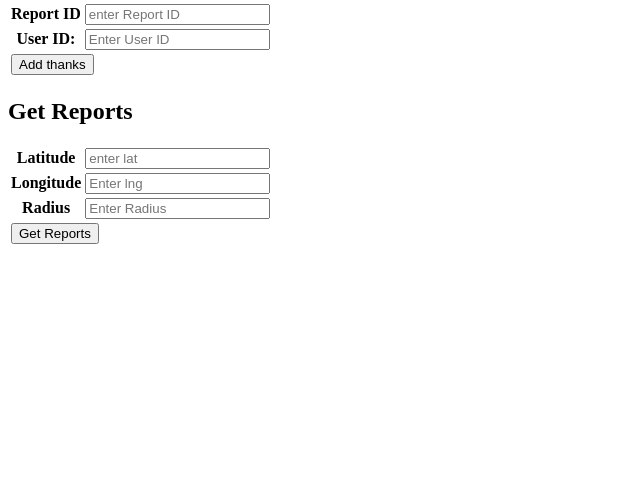
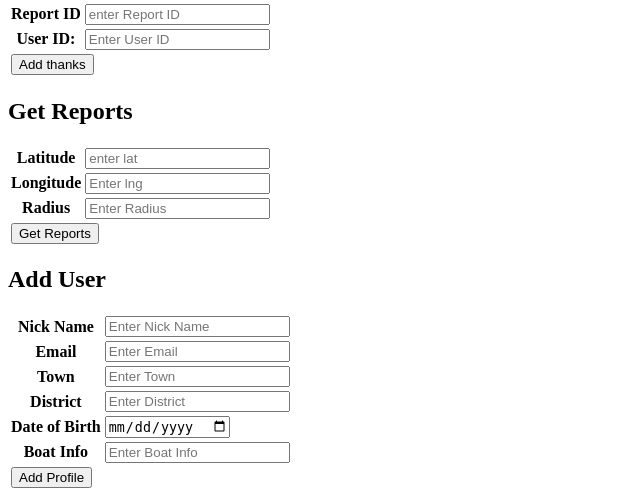
Before and after one commit to stoic1979/BoatServer, a Flask app: page /api_demo in a window 1280 px wide. Shown: the part 825-1324 px from the top of the page, without its empty margins (0-640 px from the left). Before the commit the page ends 1069 px from the top, so only its background shows below. Run offline with Flask 2, Linux system fonts and the light colour scheme.

Commit message:
updated profile apis etc

```diff
--- a/server.py
+++ b/server.py
@@ -197,6 +197,24 @@ def thanks():
 
 
 
+@app.route("/add_profile", methods=['POST'])
+def add_profile():
+    print "======add_profile()::",request.form
+    try:
+        Nickname = request.form['nickname']
+        Email = request.form['email']
+        Town = request.form['town']
+        District = request.form['district']
+        Dob = request.form['dob']
+        Boatinfo = request.form['boatinfo']
+        Profile = User(Nickname, Email, Town, District, Dob, Boatinfo)
+        db.session.add(Profile)
+        print "==============doinnnnnggggg==================="
+        db.session.commit()
+    except Exception as exp:
+        print "exp:", exp
+        print(traceback.format_exc())
+    return "Profile Added"
 
 
 @app.route("/add_like", methods=['POST'])
--- a/templates/api_demo.html
+++ b/templates/api_demo.html
@@ -125,5 +125,37 @@
                 </tr>
             </table>
         </form>
+        <h2>Add User</h2>
+        <form method="post" action="/add_profile">
+            <table>
+                <tr>
+                    <th>Nick Name</th>
+                    <td><input type="text" name="nickname" placeholder="Enter Nick Name"></td>
+                </tr>
+                <tr>
+                <th>Email</th>
+                <td><input type="text" name="email" placeholder="Enter Email"></td>
+                </tr>
+                <tr>
+                    <th>Town</th>
+                    <td><input type="text" name="town" placeholder="Enter Town"></td>
+                </tr>
+                <tr>
+                    <th>District</th>
+                    <td><input type="text" name="district" placeholder="Enter District"></td>
+                </tr>
+                <tr>
+                    <th>Date of Birth</th>
+                    <td><input type="Date" name="dob" placeholder="Enter the DOB"></td>
+                </tr>
+                <tr>
+                    <th>Boat Info</th>
+                    <td><input type="text" name="boatinfo" placeholder="Enter Boat Info"></td>
+                </tr>
+                <tr>
+                    <td colspan="2"><input type="submit" value="Add Profile">
+                </tr>
+            </table>
+        </form>
 	</body>
 </html>
```
Also changed, not shown: models.py (+10 -2 lines).
